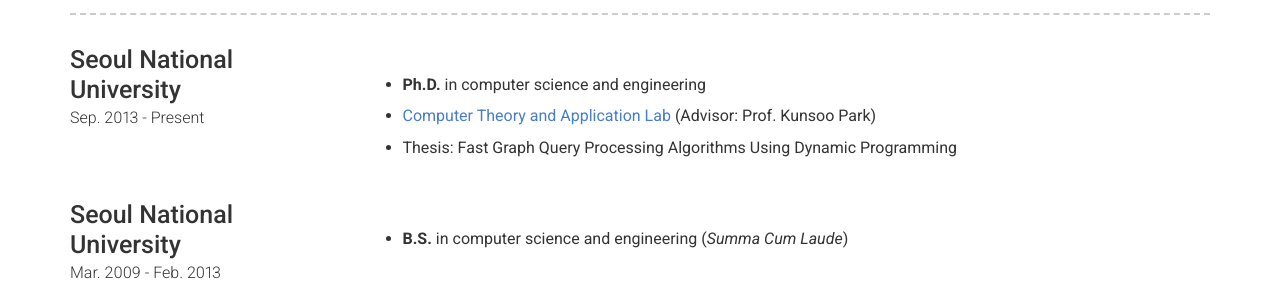
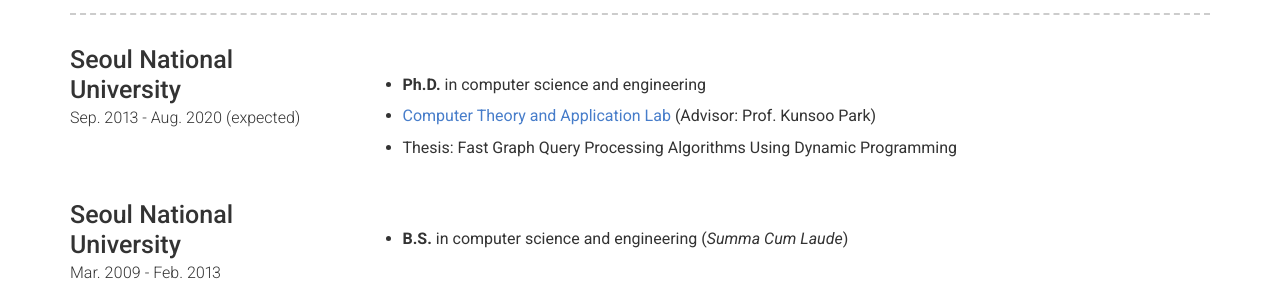
Before and after one commit to hongkyun-bae/hongkyun-bae.github.io, a Jekyll site: the page built from index.md, in a window 1280 px wide. Shown: the part 585-885 px from the top of the page. Built offline with Jekyll 4.4.1, drawn with Linux system fonts in a browser that asks for light colours; nearby versions of some CDN libraries; some web fonts are replaced.

Commit message:
Update education.yml

```diff
--- a/_data/education.yml
+++ b/_data/education.yml
@@ -1,6 +1,6 @@
 - layout: left
   name: Seoul National University
-  dates: Sep. 2013 - Present
+  dates: Sep. 2013 - Aug. 2020 (expected)
   qualification: #  Ph.D. in computer science and engineering
   quote: >
   description: |+
```
